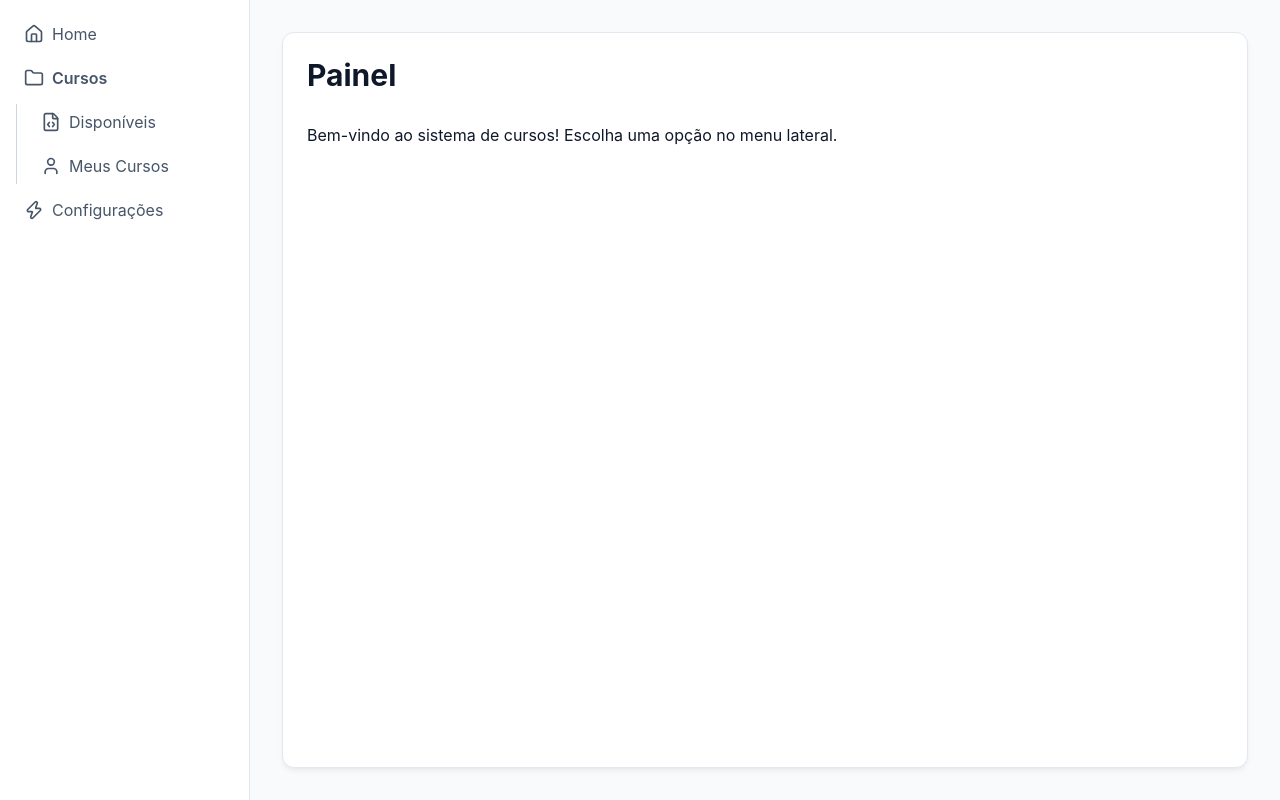
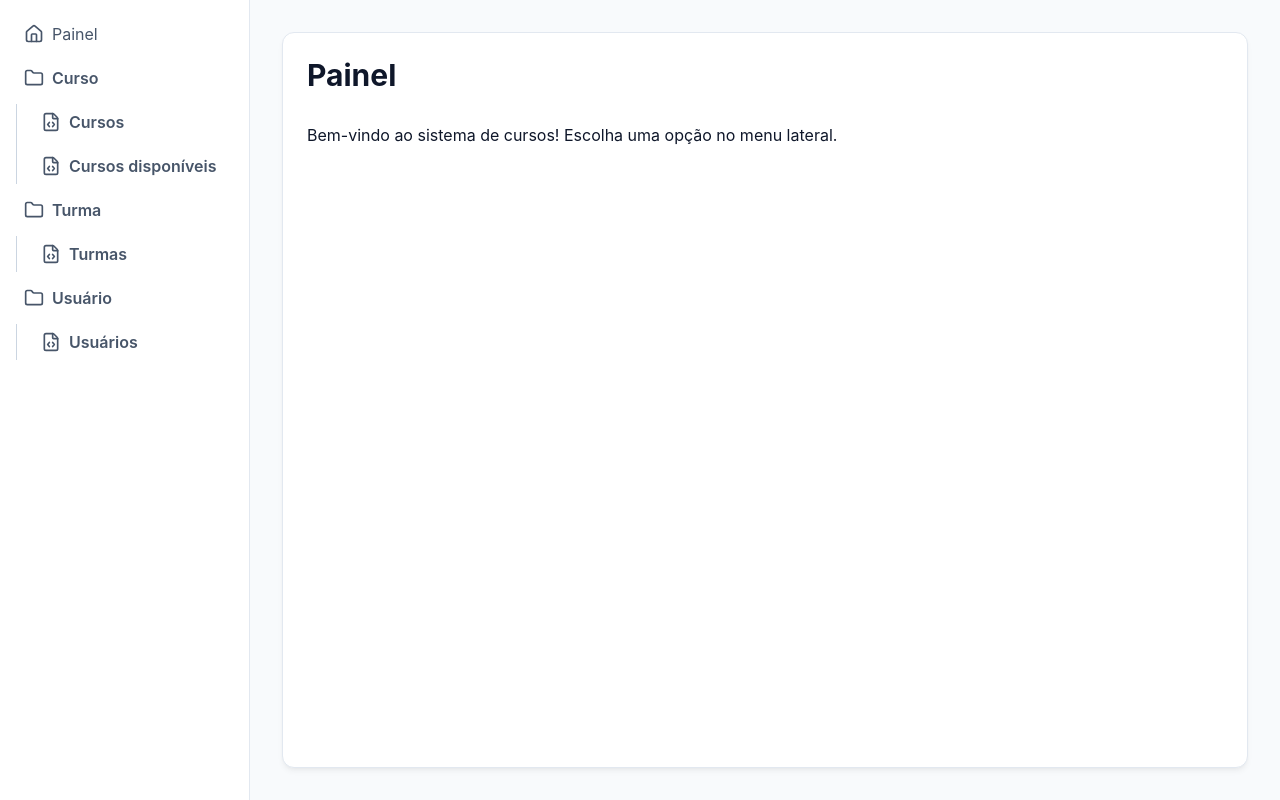
Before and after one commit to marcusgajozo/sistema-curso-web, a React (Vite) app: page / in a window 1280 px wide. Built offline with nearby package versions, Linux system fonts and the light colour scheme.

Commit message:
refactor(sidebar): atualiza itens do menu e rotas

```diff
--- a/src/layouts/main-layout/components/sidebar/constants/menuItems.ts
+++ b/src/layouts/main-layout/components/sidebar/constants/menuItems.ts
@@ -1,30 +1,49 @@
+import { ROUTES } from '@/routes/constants/routes-constants';
+
 import type { MenuItem } from '../types/menu';
 
 export const menuItems: MenuItem[] = [
   {
-    titulo: 'Home',
+    titulo: 'Painel',
     icon: 'home',
-    url: '/',
+    url: ROUTES.PAINEL,
   },
   {
-    titulo: 'Cursos',
+    titulo: 'Curso',
     icon: 'suitcase',
     childrens: [
       {
-        titulo: 'Disponíveis',
+        titulo: 'Cursos',
         icon: 'file-code',
-        url: '/cursos',
+        url: ROUTES.CURSOS_DISPONIVEIS,
       },
       {
-        titulo: 'Meus Cursos',
-        icon: 'user-fill',
-        url: '/meus-cursos',
+        titulo: 'Cursos disponíveis',
+        icon: 'file-code',
+        url: ROUTES.CURSOS_DISPONIVEIS,
       },
     ],
   },
   {
-    titulo: 'Configurações',
-    icon: 'thunder',
-    function: () => alert('Abrindo configurações...'),
+    titulo: 'Turma',
+    icon: 'suitcase',
+    childrens: [
+      {
+        titulo: 'Turmas',
+        icon: 'file-code',
+        url: ROUTES.CURSOS_DISPONIVEIS,
+      },
+    ],
+  },
+  {
+    titulo: 'Usuário',
+    icon: 'suitcase',
+    childrens: [
+      {
+        titulo: 'Usuários',
+        icon: 'file-code',
+        url: ROUTES.CURSOS_DISPONIVEIS,
+      },
+    ],
   },
 ];
```
